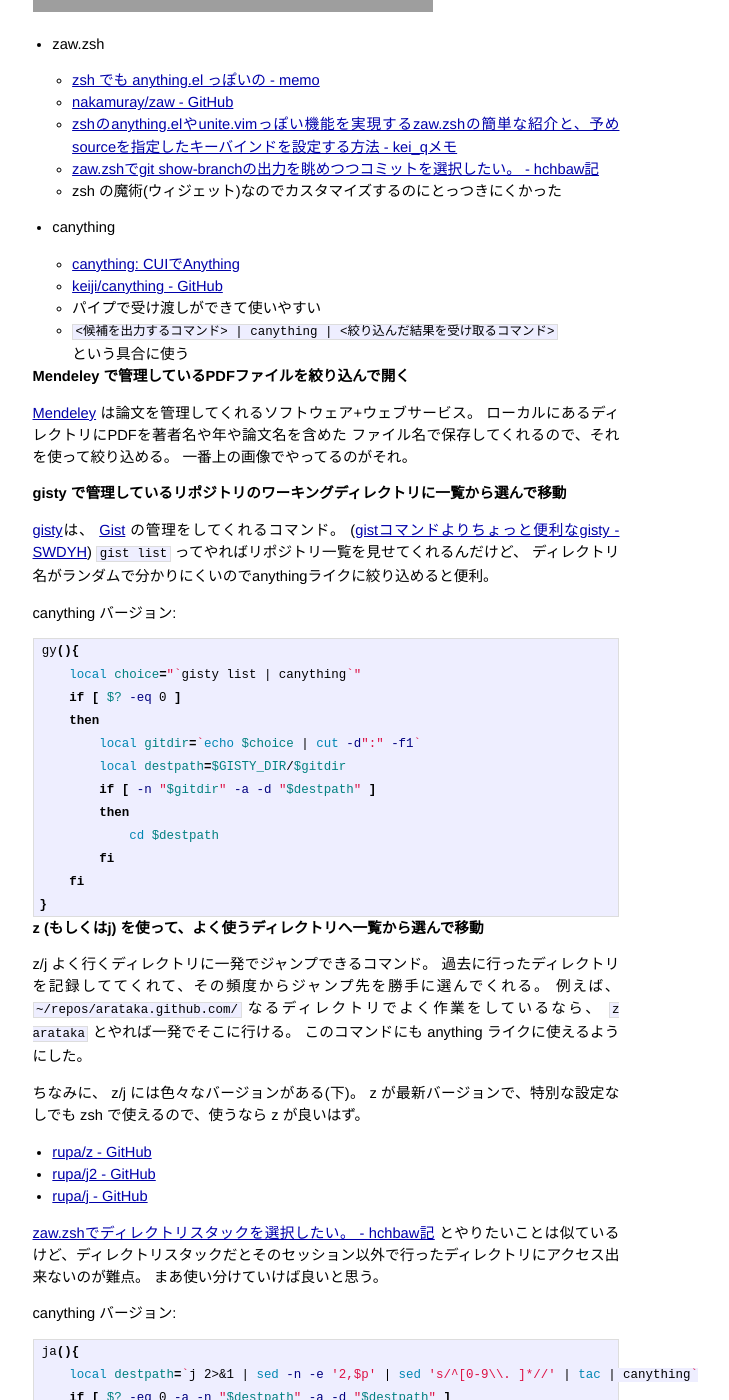
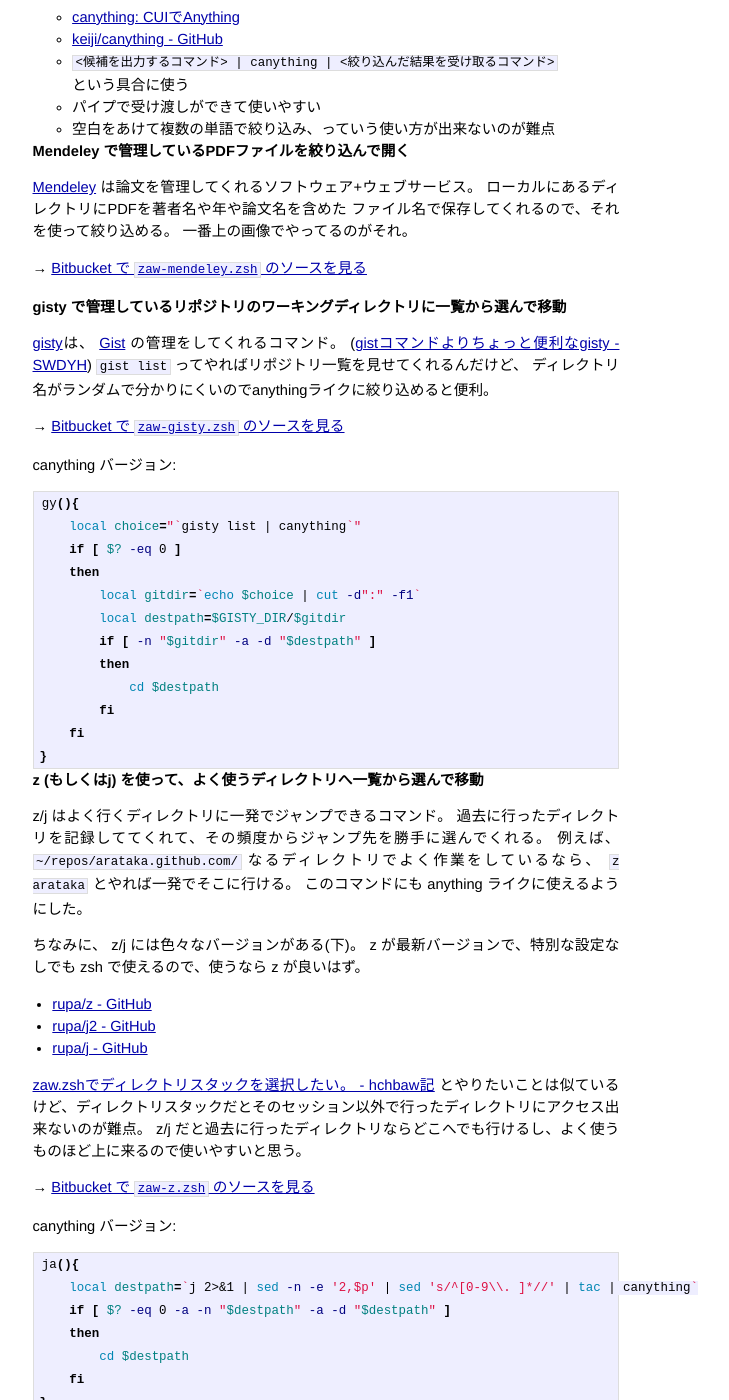
Before and after one commit to arataka/arataka.github.com, a Jekyll site: the page built from _posts/2011/04/2011-04-14-zaw-zsh-or-canything-with-mendeley-gisty-and-j-z.markdown, in a window 1280 px wide and 1400 px high, scrolled down 442 px. Shown: the whole window, without its empty margins (314-1043 px from the left). Built offline with Jekyll 4.4.1, drawn with Linux system fonts in a browser that asks for light colours; a script that is not in the unit is left out; comment, search, counter and statistics services are not loaded; some of the changed text lies outside the part shown; grey boxes are pictures that could not be loaded.

Commit message:
modified 2011-04-14-zaw-zsh-or-canything-with-mendeley-gisty-and-j-z.markdown

```diff
--- a/_posts/2011/04/2011-04-14-zaw-zsh-or-canything-with-mendeley-gisty-and-j-z.markdown
+++ b/_posts/2011/04/2011-04-14-zaw-zsh-or-canything-with-mendeley-gisty-and-j-z.markdown
@@ -5,26 +5,30 @@
 
 # {{ page.title }} #
 
-[![zaw-mendeley.gif][fig_img_1]][fig_link_1]
+[![zaw.zsh で Mendely で管理している論文PDFを選んでいる様子][
+fig_img_1]][fig_link_1]
 
 [fig_img_1]: https://lh5.googleusercontent.com/_SAwQBQ7QF-E/TaXBwp6tnKI/AAAAAAAAAZw/D4aXfeWLKKg/s800/zaw-mendeley.gif
 [fig_link_1]: https://picasaweb.google.com/lh/photo/j39yVxLpdSRnq_vXG17k8w?feat=embedwebsite
 
-* zaw.zsh
+シェル環境で使える anything.el ライクな環境はふたつ(もっとあるかも?)ある:
 
-  - [zsh でも anything.el っぽいの - memo](http://u7fa9.org/memo/HEAD/archives/2011-02/2011-02-22_1.rst)
-  - [nakamuray/zaw - GitHub](https://github.com/nakamuray/zaw)
-  - [zshのanything.elやunite.vimっぽい機能を実現するzaw.zshの簡単な紹介と、予めsourceを指定したキーバインドを設定する方法 - kei_qメモ](http://d.hatena.ne.jp/kei_q/20110309/1299681144)
-  - [zaw.zshでgit show-branchの出力を眺めつつコミットを選択したい。 - hchbaw記](http://d.hatena.ne.jp/hchbaw/20110302/1299072457)
-  - zsh の魔術(ウィジェット)なのでカスタマイズするのにとっつきにくかった
+1. zaw.zsh
 
-* canything
+   - [zsh でも anything.el っぽいの - memo](http://u7fa9.org/memo/HEAD/archives/2011-02/2011-02-22_1.rst)
+   - [nakamuray/zaw - GitHub](https://github.com/nakamuray/zaw)
+   - [zshのanything.elやunite.vimっぽい機能を実現するzaw.zshの簡単な紹介と、予めsourceを指定したキーバインドを設定する方法 - kei_qメモ](http://d.hatena.ne.jp/kei_q/20110309/1299681144)
+   - [zaw.zshでgit show-branchの出力を眺めつつコミットを選択したい。 - hchbaw記](http://d.hatena.ne.jp/hchbaw/20110302/1299072457)
+   - zsh の魔術(ウィジェット)なのでカスタマイズするのにとっつきにくかった
 
-  - [canything: CUIでAnything](http://filmlang.org/soft/canything)
-  - [keiji/canything - GitHub](https://github.com/keiji/canything)
-  - パイプで受け渡しができて使いやすい
-  - `<候補を出力するコマンド> | canything | <絞り込んだ結果を受け取るコマンド>`
-    という具合に使う
+2. canything
+
+   - [canything: CUIでAnything](http://filmlang.org/soft/canything)
+   - [keiji/canything - GitHub](https://github.com/keiji/canything)
+   - `<候補を出力するコマンド> | canything | <絞り込んだ結果を受け取るコマンド>`
+     という具合に使う
+   - パイプで受け渡しができて使いやすい
+   - 空白をあけて複数の単語で絞り込み、っていう使い方が出来ないのが難点
 
 
 ## Mendeley で管理しているPDFファイルを絞り込んで開く ##
@@ -38,6 +42,9 @@
 <script src="https://bitbucket.org/tkf/zaw-sources/src/tip/zaw-mendeley.zsh?embed=t">
 </script>
 
+→
+[Bitbucket で `zaw-mendeley.zsh` のソースを見る](https://bitbucket.org/tkf/zaw-sources/src/tip/zaw-mendeley.zsh)
+
 
 ## gisty で管理しているリポジトリのワーキングディレクトリに一覧から選んで移動 ##
 
@@ -49,6 +56,9 @@
 
 <script src="https://bitbucket.org/tkf/zaw-sources/src/tip/zaw-gisty.zsh?embed=t">
 </script>
+
+→
+[Bitbucket で `zaw-gisty.zsh` のソースを見る](https://bitbucket.org/tkf/zaw-sources/src/tip/zaw-gisty.zsh)
 
 canything バージョン:
 
@@ -70,7 +80,7 @@
 
 ## z (もしくはj) を使って、よく使うディレクトリへ一覧から選んで移動 ##
 
-z/j よく行くディレクトリに一発でジャンプできるコマンド。
+z/j はよく行くディレクトリに一発でジャンプできるコマンド。
 過去に行ったディレクトリを記録しててくれて、その頻度からジャンプ先を勝手に選んでくれる。
 例えば、 `~/repos/arataka.github.com/` なるディレクトリでよく作業をしているなら、 `z arataka` とやれば一発でそこに行ける。
 このコマンドにも anything ライクに使えるようにした。
@@ -84,10 +94,13 @@
 
 [zaw.zshでディレクトリスタックを選択したい。 - hchbaw記](http://d.hatena.ne.jp/hchbaw/20110224/zawzsh)
 とやりたいことは似ているけど、ディレクトリスタックだとそのセッション以外で行ったディレクトリにアクセス出来ないのが難点。
-まあ使い分けていけば良いと思う。
+z/j だと過去に行ったディレクトリならどこへでも行けるし、よく使うものほど上に来るので使いやすいと思う。
 
 <script src="https://bitbucket.org/tkf/zaw-sources/src/tip/zaw-z.zsh?embed=t">
 </script>
+
+→
+[Bitbucket で `zaw-z.zsh` のソースを見る](https://bitbucket.org/tkf/zaw-sources/src/tip/zaw-z.zsh)
 
 canything バージョン:
 
```
